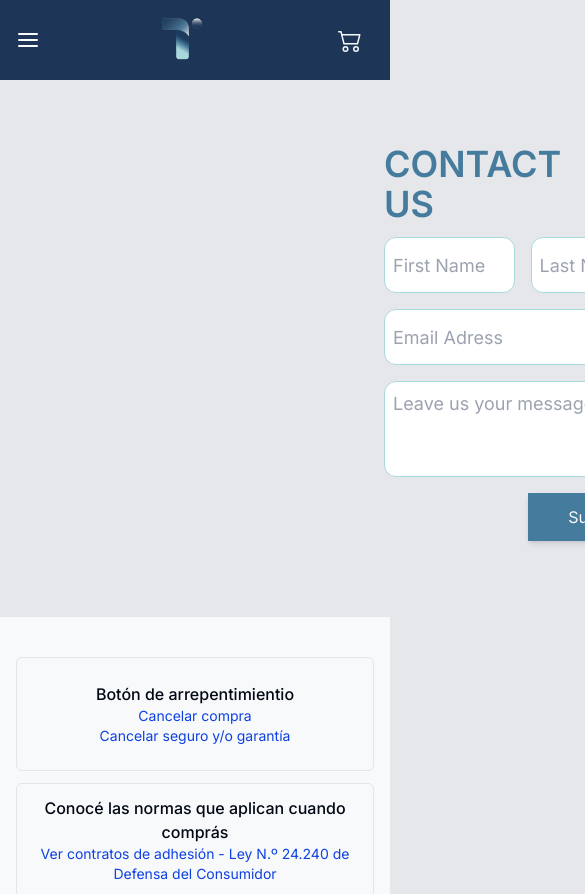
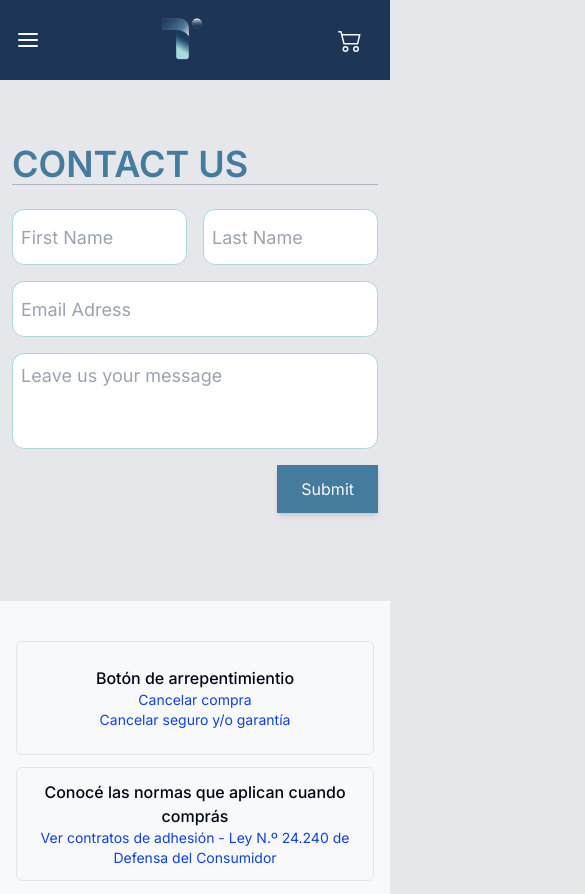
Before and after one commit to MatiasCancina/iTech-eCommerce, a Next.js app: page /contact in a window 390 px wide. Shown: the top 894 px of the page, 585 px wide, since content can reach past the window. Built offline with nearby package versions, Linux system fonts and the light colour scheme.

Commit message:
responsive

```diff
--- a/components/contact/ContactForm.jsx
+++ b/components/contact/ContactForm.jsx
@@ -22,10 +22,10 @@ const ContactForm = () => {
   };
 
   return (
-    <div className=" my-16 px-96">
+    <div className=" my-16 px-3 sm:px-20 lg:px-40 xl:px-52 2xl:px-96">
       <h1 className="font-semibold text-4xl border-b border-gray text-cyan">CONTACT US</h1>
       <div className="flex justify-center items-center">
-        <form onSubmit={handleSubmit} className="grid gap-4 w-3/4 my-3">
+        <form onSubmit={handleSubmit} className="grid gap-4 xl:w-3/4 my-6 sm:my-3">
           <div className="grid grid-cols-2 gap-4">
             <input
               type="text"
@@ -60,7 +60,7 @@ const ContactForm = () => {
           />
 
           <div className="flex justify-end items-end">
-            <button type="submit" className="bg-cyan py-3 px-10 text-white shadow-md">
+            <button type="submit" className="bg-cyan py-3 px-6 sm:px-10 text-white shadow-md">
               Submit
             </button>
           </div>
```
